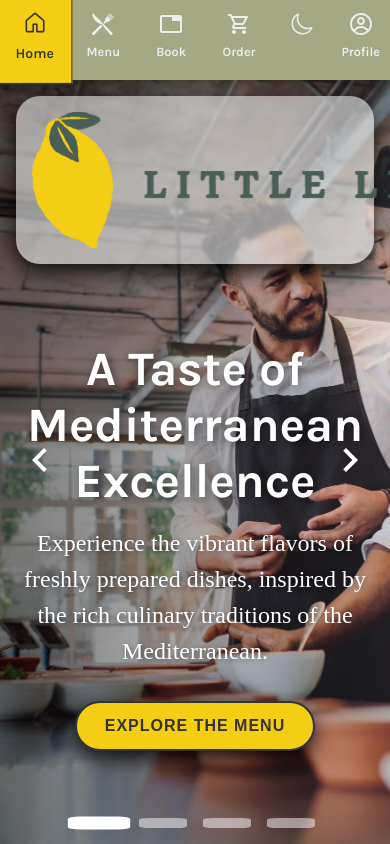
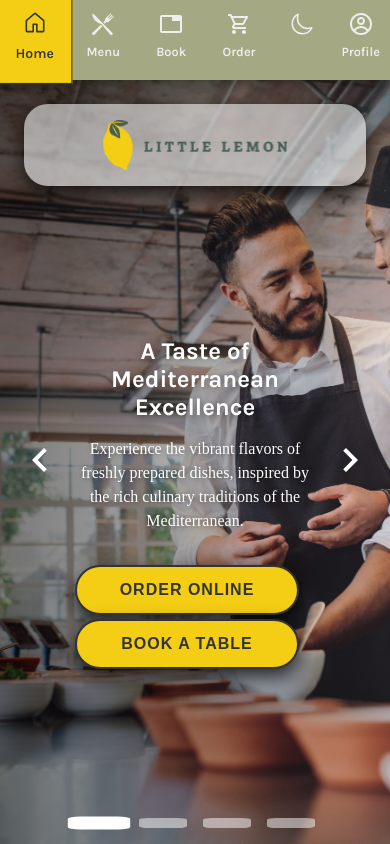
Before and after one commit to dluksa20/Little-lemon, a React (Vite) app: page / in a window 390 px wide. Built offline with nearby package versions, Linux system fonts and the light colour scheme; a web font is replaced by a local one.

Commit message:
new hero layout

```diff
--- a/src/components/hero/Hero.css
+++ b/src/components/hero/Hero.css
@@ -30,12 +30,14 @@
     flex-direction: column;
     justify-content: space-between;
     align-items: center;
-    padding: 1rem;
+    padding: 1.5rem;
 }
 
 /* Hero top section */
 .logo-container {
     display: flex;
+    justify-content: space-between;
+    align-items: center;
     width: 100%;
     padding: 1rem 1rem;
     border-radius: 1.5rem;
@@ -46,6 +48,7 @@
 .hero-middle {
     display: flex;
     flex-grow: 1;
+    max-width: 70%;
     justify-content: center;
     flex-direction: column;
     text-align: center;
@@ -53,9 +56,22 @@
 
 }
 
+.logo-svg {
+    max-height: 60px;
+    min-height: 50px;
+}
+
 
 
 /* Buttons styling */
+.top-btn-group {
+    display: flex;
+    flex-wrap: nowrap;
+    justify-content: end;
+}
+.bottom-btn-group {
+    display: none;
+}
 .top-btn, .explore-btn {
     padding: 14px 28px;
     font-size: 1rem;
@@ -75,11 +91,6 @@
     margin-right: 1rem;
 }
 
-.top-btn-group {
-    display: flex;
-    flex-wrap: wrap;
-    justify-content: end;
-}
 
 .top-btn:hover, .explore-btn:hover {
     background: var(--secondary-color-1);
@@ -132,8 +143,33 @@
     .hero-slider {
         height: calc(100vh - 80px);
         min-height: 500px;
+    }
 
+    .logo-container {
+        flex-wrap: wrap;
+        justify-content: center;
+        gap: 1rem;
+    }
+    .top-btn-group {
+        display: none;
+    }
+    .explore-btn {
+        display: none;
+    }
+    .bottom-btn-group {
+        display: flex;
+        flex-direction: column;
+        justify-content: center;
+        gap: .3rem;
     }
 
 
+    /* text */
+    .hero-title {
+        font-size: var(--f-md);
+    }
+    .hero-description {
+        font-size: var(--f-sm);
+    }
+
 }
--- a/src/components/hero/Hero.jsx
+++ b/src/components/hero/Hero.jsx
@@ -30,6 +30,10 @@ const Hero = () => {
                   Experience the vibrant flavors of freshly prepared dishes, inspired by the rich culinary traditions of the Mediterranean.
                 </p>
                 <button className='explore-btn'>Explore the Menu</button>
+                <div className='bottom-btn-group'>
+                  <button className='top-btn'>Order Online</button>
+                  <button className='top-btn'>Book a Table</button>
+              </div>
               </div>
             </div>
         </div>
```
